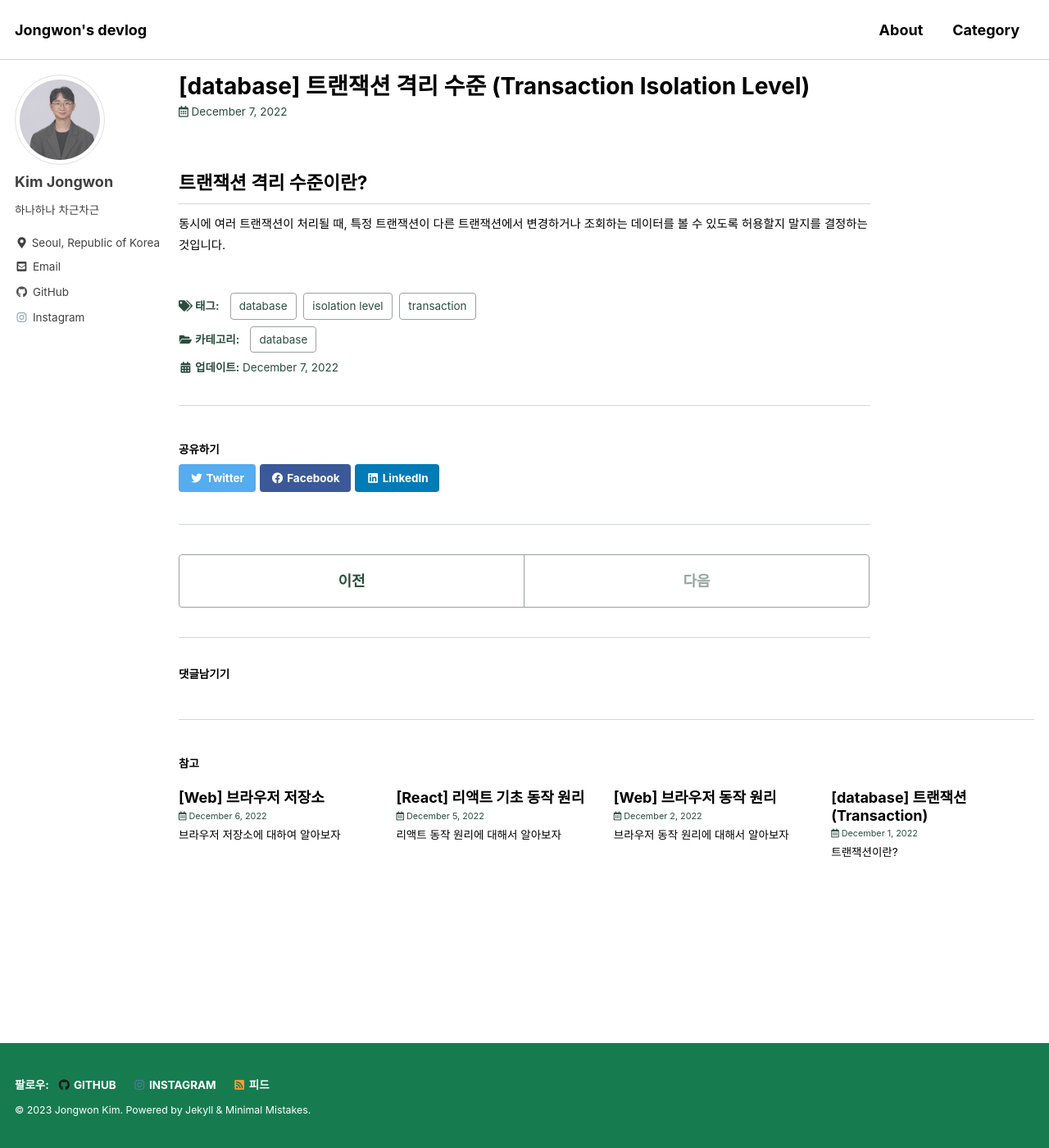
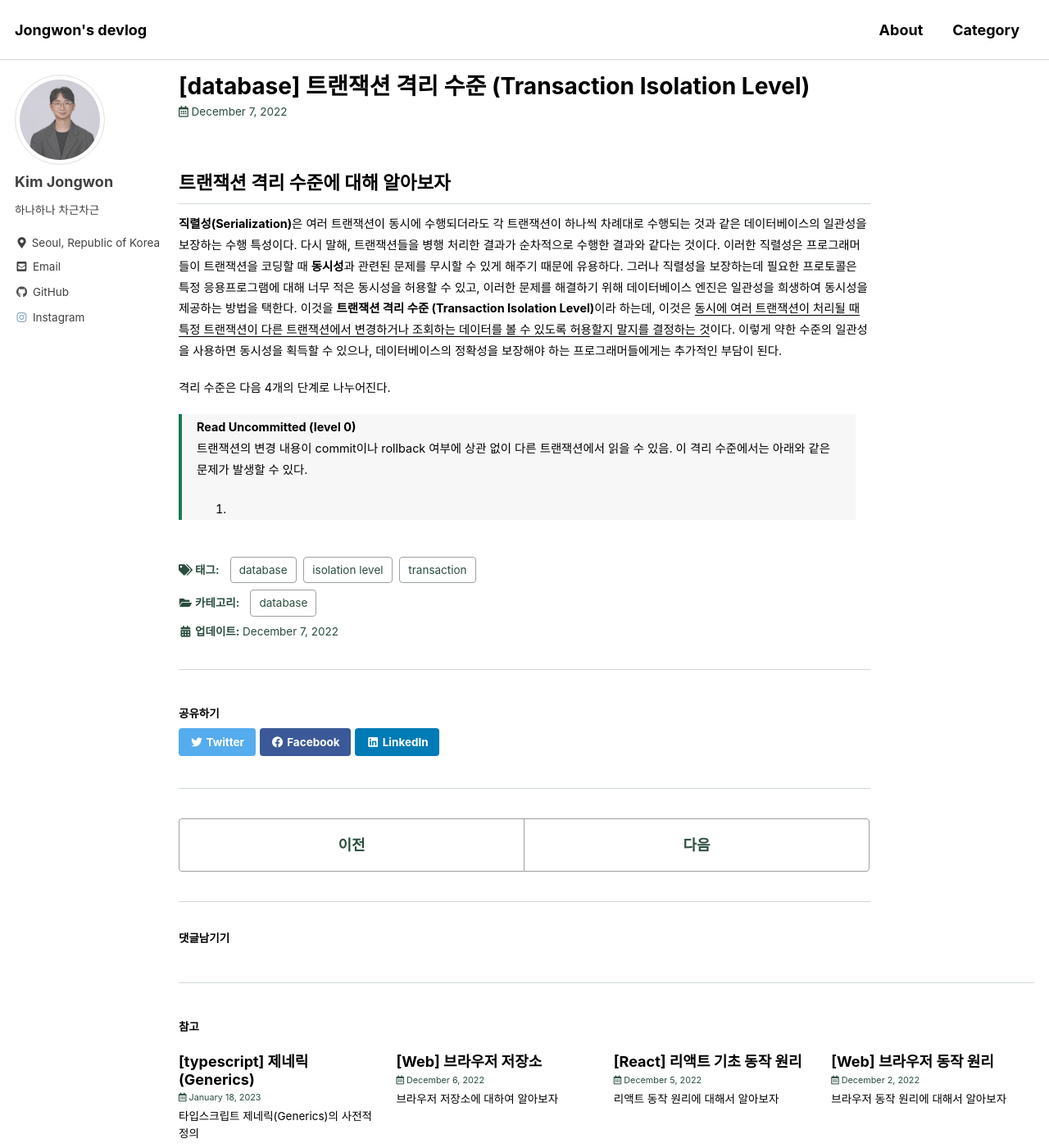
Before and after one commit to wonnx/wonnx.github.io, a Jekyll site: the page built from _posts/2022-12-07-트랜잭션 격리 수준 (Transaction Isolation Level).md, in a window 1280 px wide and 1400 px high. Shown: the whole window at 82% size. Built offline with Jekyll 4.4.1, drawn with Linux system fonts in a browser that asks for light colours; cached includes are drawn as plain includes; comment, search, counter and statistics services are not loaded.

Commit message:
230118 generics

```diff
--- a/_posts/2022-12-07-트랜잭션 격리 수준 (Transaction Isolation Level).md
+++ b/_posts/2022-12-07-트랜잭션 격리 수준 (Transaction Isolation Level).md
@@ -9,6 +9,12 @@ tag:
 ---
 
 
-## 트랜잭션 격리 수준이란?
+## 트랜잭션 격리 수준에 대해 알아보자
 
-동시에 여러 트랜잭션이 처리될 때, 특정 트랜잭션이 다른 트랜잭션에서 변경하거나 조회하는 데이터를 볼 수 있도록 허용할지 말지를 결정하는 것입니다.
+**직렬성(Serialization)**은 여러 트랜잭션이 동시에 수행되더라도 각 트랜잭션이 하나씩 차례대로 수행되는 것과 같은 데이터베이스의 일관성을 보장하는 수행 특성이다. 다시 말해, 트랜잭션들을 병행 처리한 결과가 순차적으로 수행한 결과와 같다는 것이다. 이러한 직렬성은 프로그래머들이 트랜잭션을 코딩할 때 **동시성**과 관련된 문제를 무시할 수 있게 해주기 때문에 유용하다. 그러나 직렬성을 보장하는데 필요한 프로토콜은 특정 응용프로그램에 대해 너무 적은 동시성을 허용할 수 있고, 이러한 문제를 해결하기 위해 데이터베이스 엔진은 일관성을 희생하여 동시성을 제공하는 방법을 택한다. 이것을 **트랜잭션 격리 수준 (Transaction Isolation Level)**이라 하는데, 이것은 <u>동시에 여러 트랜잭션이 처리될 때 특정 트랜잭션이 다른 트랜잭션에서 변경하거나 조회하는 데이터를 볼 수 있도록 허용할지 말지를 결정하는 것</u>이다. 이렇게 약한 수준의 일관성을 사용하면 동시성을 획득할 수 있으나, 데이터베이스의 정확성을 보장해야 하는 프로그래머들에게는 추가적인 부담이 된다.
+
+격리 수준은 다음 4개의 단계로 나누어진다.
+>
+**Read Uncommitted (level 0)**
+트랜잭션의 변경 내용이 commit이나 rollback 여부에 상관 없이 다른 트랜잭션에서 읽을 수 있음. 이 격리 수준에서는 아래와 같은 문제가 발생할 수 있다.
+1.
```
Also changed, not shown: _posts/2023-01-18-타입스크립트 제네릭(Typescript generics).md (added, +34 -0 lines).
